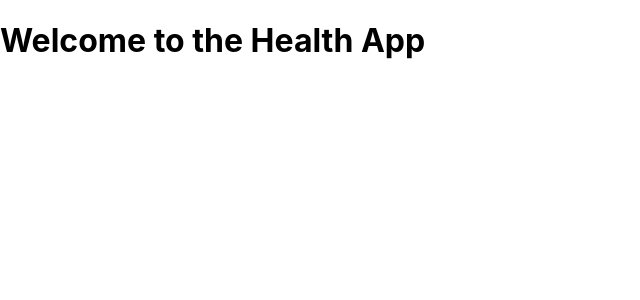
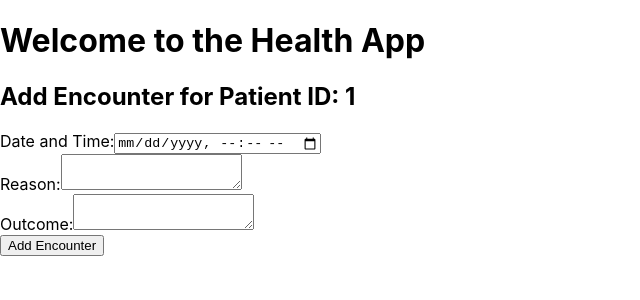
Before and after one commit to Filbon/frontend_journalSys, a React (Create React App) app: page /practitioner/1/encounters/add in a window 1280 px wide. Shown: the top 300 px of the page, without its empty margins (0-640 px from the left). Built offline with nearby package versions, Linux system fonts and the light colour scheme.

Commit message:
Added page for adding encounters

```diff
--- /dev/null
+++ b/src/AddEncounter.js
@@ -0,0 +1,106 @@
+import React, { useState } from 'react';
+import { useParams, useNavigate } from 'react-router-dom';
+import axios from 'axios';
+
+const AddEncounter = () => {
+    const { patientId } = useParams();
+    const practitionerId = localStorage.getItem("practitionerId")
+    const navigate = useNavigate();
+    const [encounter, setEncounter] = useState({
+        encounterDate: '',
+        reason: '',
+        outcome: '',
+    });
+    const [error, setError] = useState(null);
+    const [loading, setLoading] = useState(false);
+
+    const handleChange = (e) => {
+        const { name, value } = e.target;
+        setEncounter((prev) => ({
+            ...prev,
+            [name]: value,
+        }));
+    };
+
+    const handleSubmit = async (e) => {
+        e.preventDefault();
+        setLoading(true);
+        setError(null);
+
+        const userRole = localStorage.getItem('userRole');
+
+        const encounterData = {
+            encounterDate: encounter.encounterDate,
+            reason: encounter.reason,
+            outcome: encounter.outcome,
+            patientId: parseLong(patientId),
+        };
+
+        try {
+            const response = await axios.post(
+                `http://localhost:8081/api/userRole/practitioner/${practitionerId}/encounters`,
+                encounterData,
+                {
+                    headers: {
+                        userRole: userRole, // Set userRole header for authorization
+                        'Content-Type': 'application/json',
+                    },
+                }
+            );
+            alert('Encounter added successfully!');
+        } catch (err) {
+            console.error('Error adding encounter:', err);
+            setError('Failed to add encounter. Please try again.');
+        } finally {
+            setLoading(false);
+        }
+    };
+
+    // Utility function to parse string to long
+    const parseLong = (value) => {
+        const parsed = parseInt(value, 10);
+        return isNaN(parsed) ? null : parsed;
+    };
+
+    return (
+        <div>
+            <h2>Add Encounter for Patient ID: {patientId}</h2>
+            <form onSubmit={handleSubmit}>
+                <div>
+                    <label>Date and Time:</label>
+                    <input
+                        type="datetime-local"
+                        name="encounterDate"
+                        value={encounter.encounterDate}
+                        onChange={handleChange}
+                        required
+                    />
+                </div>
+                <div>
+                    <label>Reason:</label>
+                    <textarea
+                        name="reason"
+                        value={encounter.reason}
+                        onChange={handleChange}
+                        required
+                    />
+                </div>
+                <div>
+                    <label>Outcome:</label>
+                    <textarea
+                        name="outcome"
+                        value={encounter.outcome}
+                        onChange={handleChange}
+                        required
+                    />
+                </div>
+                <button type="submit" disabled={loading}>
+                    {loading ? 'Adding Encounter...' : 'Add Encounter'}
+                </button>
+                {error && <p style={{ color: 'red' }}>{error}</p>}
+            </form>
+        </div>
+    );
+};
+
+export default AddEncounter;
--- a/src/App.js
+++ b/src/App.js
@@ -8,7 +8,8 @@ import AddCondition from "./AddCondition";
 import MyPage from "./MyPage"; // Import the MyPage component
 import DoctorsAndStaff from './DoctorsAndStaffPage'; // New component for displaying doctors and staff
 import SendMessagePage from './SendMessagePage'; // New component for sending messages
-import MyConversations from './MyConversationsPage'; // New component for viewing conversations
+import MyConversations from './MyConversationsPage';
+import AddEncounter from "./AddEncounter"; // New component for viewing conversations
 
 const App = () => {
     return (
@@ -25,8 +26,8 @@ const App = () => {
                     <Route path="/doctorsAndStaff" element={<DoctorsAndStaff />} /> {/* New route for doctors/staff list */}
                     <Route path="/SendMessage/:recipientId/:recipientName" element={<SendMessagePage />} /> {/* Route for sending messages */}
                     <Route path="/myConversations" element={<MyConversations />} /> {/* Route for viewing conversations */}
+                    <Route path="/practitioner/:patientId/encounters/add" element={<AddEncounter />} />
 
-                    {/* Default route: redirect to /login if no other routes match */}
                     <Route path="/" element={<Navigate to="/login" />} />
                 </Routes>
             </div>
--- a/src/Login.js
+++ b/src/Login.js
@@ -17,10 +17,13 @@ const Login = () => {
             const { userId } = response.data
             const { userName } = response.data
             const { patientId }  = response.data;
+            const {practitionerId} = response.data;
             localStorage.setItem('userRole', role);
             localStorage.setItem('patientId', patientId)
             localStorage.setItem('userId', userId)
             localStorage.setItem('userName', userName)
+            localStorage.setItem('practitionerId', practitionerId)
+            console.log(practitionerId)
 
             alert('Login successful');
         } catch (err) {
--- a/src/PatientsList.js
+++ b/src/PatientsList.js
@@ -8,7 +8,7 @@ const PatientsList = () => {
 
     useEffect(() => {
         const userRole = localStorage.getItem('userRole');
-        console.log(localStorage.getItem('userRole'));
+
 
         // Fetch patients from the backend API
         axios.get("http://localhost:8081/api/userRole/patients/GetPatients", {
@@ -52,6 +52,11 @@ const PatientsList = () => {
                                 Send Message
                             </Link>
                         </button>
+                        <button>
+                            <Link to={`/practitioner/${patient.id}/encounters/add`}>
+                                Add Encounter
+                            </Link>
+                        </button>
                     </li>
                 ))}
             </ul>
```
